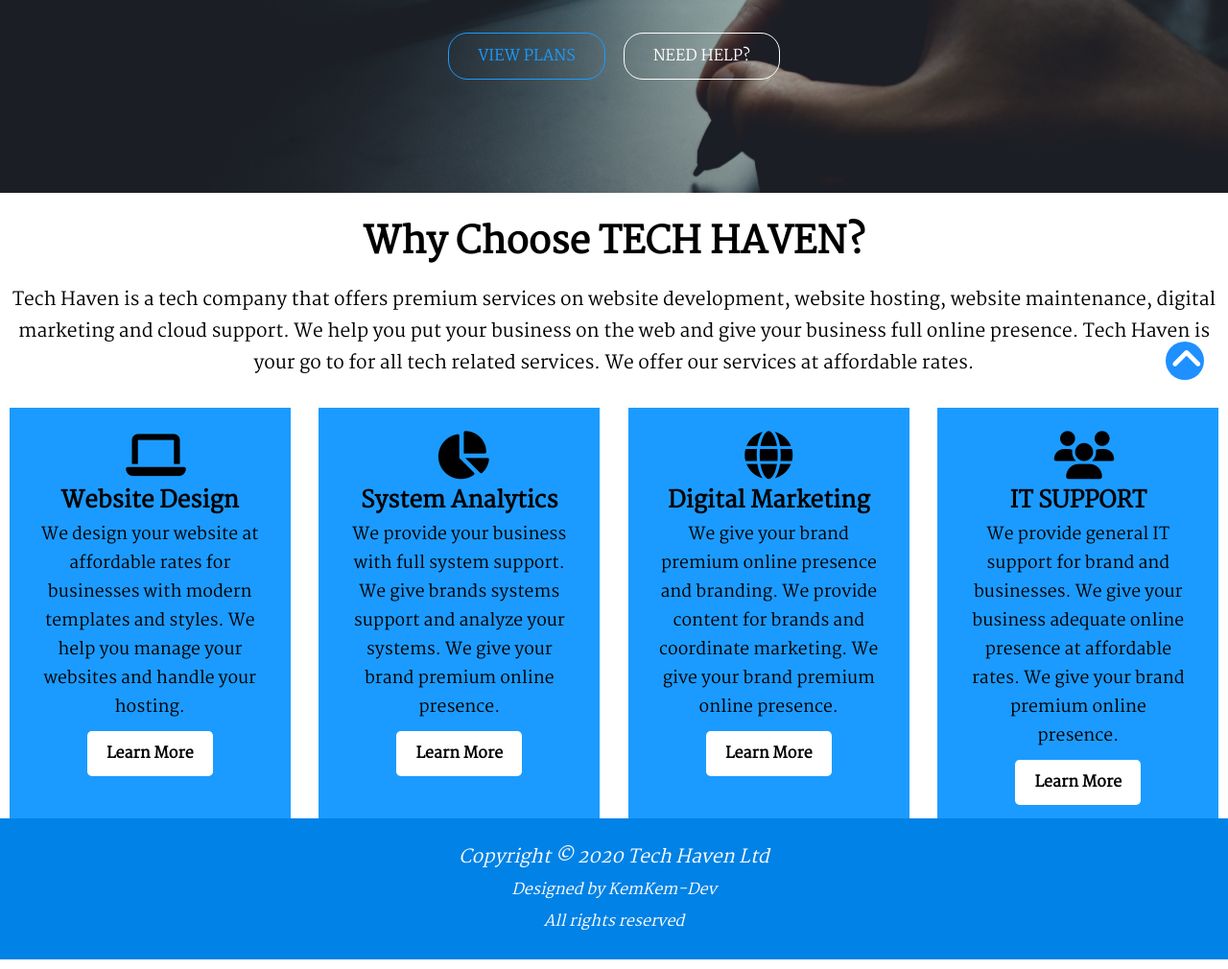
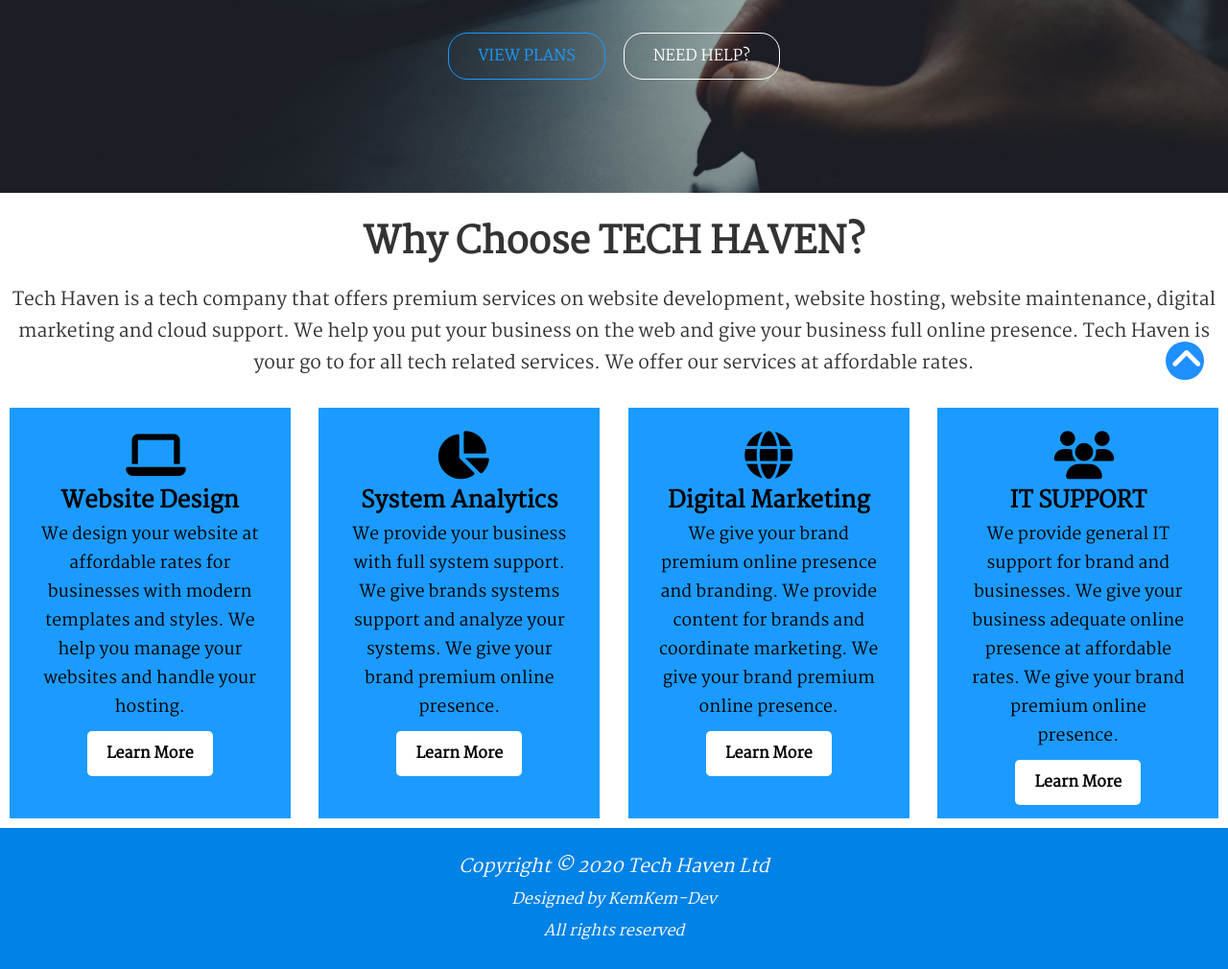
Before and after one commit to KemKem-dev/tech-haven, a plain HTML site: page index.html in a window 1280 px wide. Shown: the part 379-1389 px from the top of the page at 96% size. Drawn offline with Linux system fonts and the light colour scheme; a web font is replaced by a local one.

Commit message:
Update styles.css

```diff
--- a/styles.css
+++ b/styles.css
@@ -142,6 +142,7 @@ a:hover {
     text-align: center;
     font-size: 1.6rem;
     margin-bottom: 10px;
+    color: #333;
 }
 
 .wrapper p {
@@ -415,6 +416,7 @@ footer {
     font-family: 'Martel';
     font-style: italic;
     padding: 1.5rem;
+    margin-top: 10px;
     color: #ffffff;
 }
 
```
